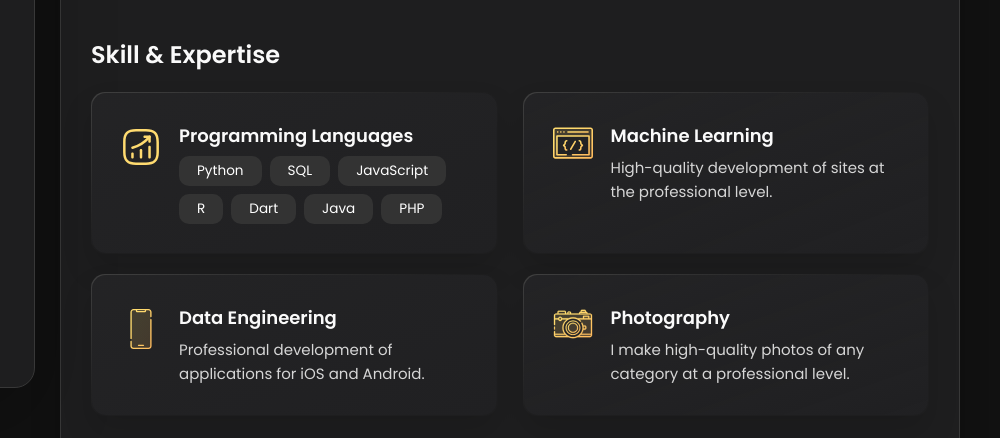
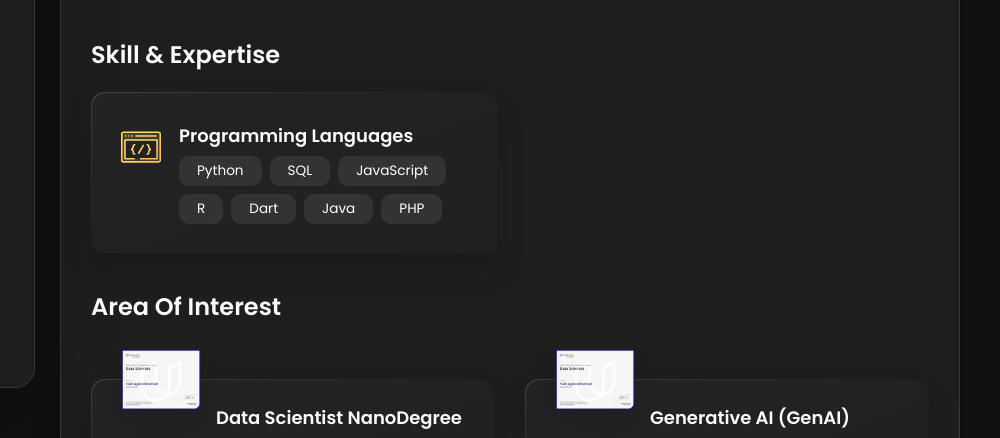
Before and after one commit to shraddha-sthaa/My-Portfolio, a plain HTML site: page index.html in a window 1280 px wide. Shown: the part 428-866 px from the top of the page, 280-1280 px from the left. Drawn offline with nearby package versions, Linux system fonts and the light colour scheme.

Commit message:
remmoved

```diff
--- a/index.html
+++ b/index.html
@@ -240,7 +240,7 @@
               <div class="service-icon-box">
                 <!-- <img src="./assets/images/icon-design.svg
                 " alt="design icon" width="40"> -->
-                <img width="40" height="40" src="./assets/images/vuesax/outline/status-up.svg" alt="design icon"
+                <img width="40" height="40" src="./assets/images/icon-dev.svg" alt="design icon"
                   style="color: #ffdb70;" />
 
               </div>
@@ -263,53 +263,22 @@
 
             </li>
 
-            <li class="service-item">
+            <!-- <li class="service-item">
 
               <div class="service-icon-box">
                 <img src="./assets/images/icon-dev.svg" alt="Web development icon" width="40">
               </div>
 
               <div class="service-content-box">
-                <h4 class="h4 service-item-title">Machine Learning</h4>
+                <h4 class="h4 service-item-title">AI & Machine Learning</h4>
 
                 <p class="service-item-text">
                   High-quality development of sites at the professional level.
                 </p>
               </div>
 
-            </li>
+            </li> -->
 
-            <li class="service-item">
-
-              <div class="service-icon-box">
-                <img src="./assets/images/icon-app.svg" alt="mobile app icon" width="40">
-              </div>
-
-              <div class="service-content-box">
-                <h4 class="h4 service-item-title">Data Engineering</h4>
-
-                <p class="service-item-text">
-                  Professional development of applications for iOS and Android.
-                </p>
-              </div>
-
-            </li>
-
-            <li class="service-item">
-
-              <div class="service-icon-box">
-                <img src="./assets/images/icon-photo.svg" alt="camera icon" width="40">
-              </div>
-
-              <div class="service-content-box">
-                <h4 class="h4 service-item-title">Photography</h4>
-
-                <p class="service-item-text">
-                  I make high-quality photos of any category at a professional level.
-                </p>
-              </div>
-
-            </li>
 
           </ul>
 
```
